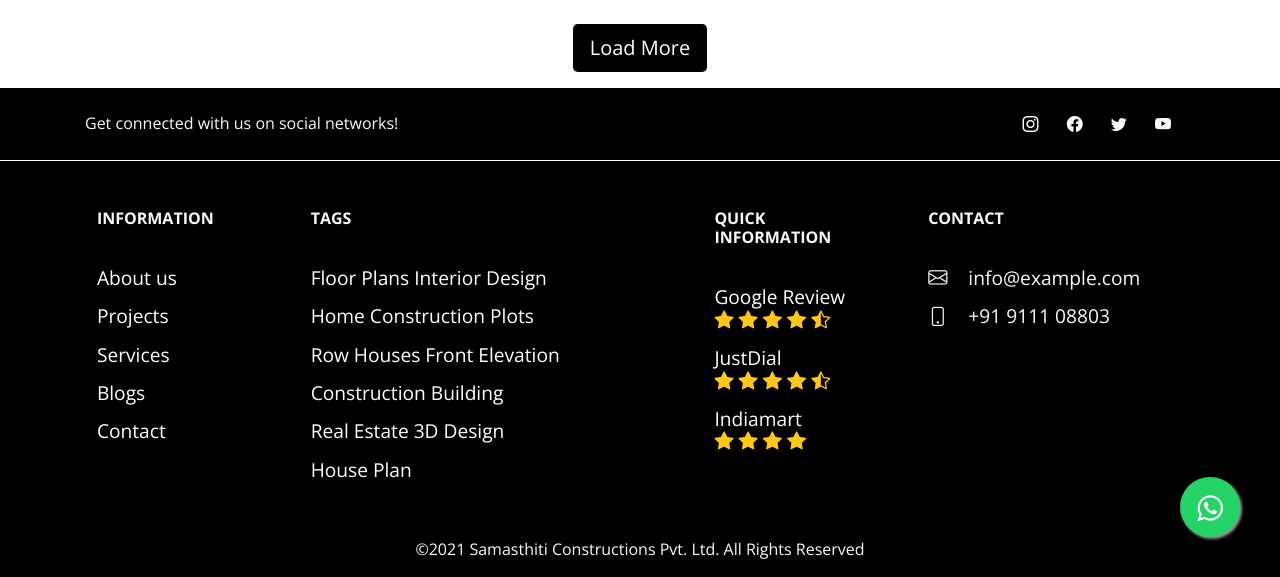
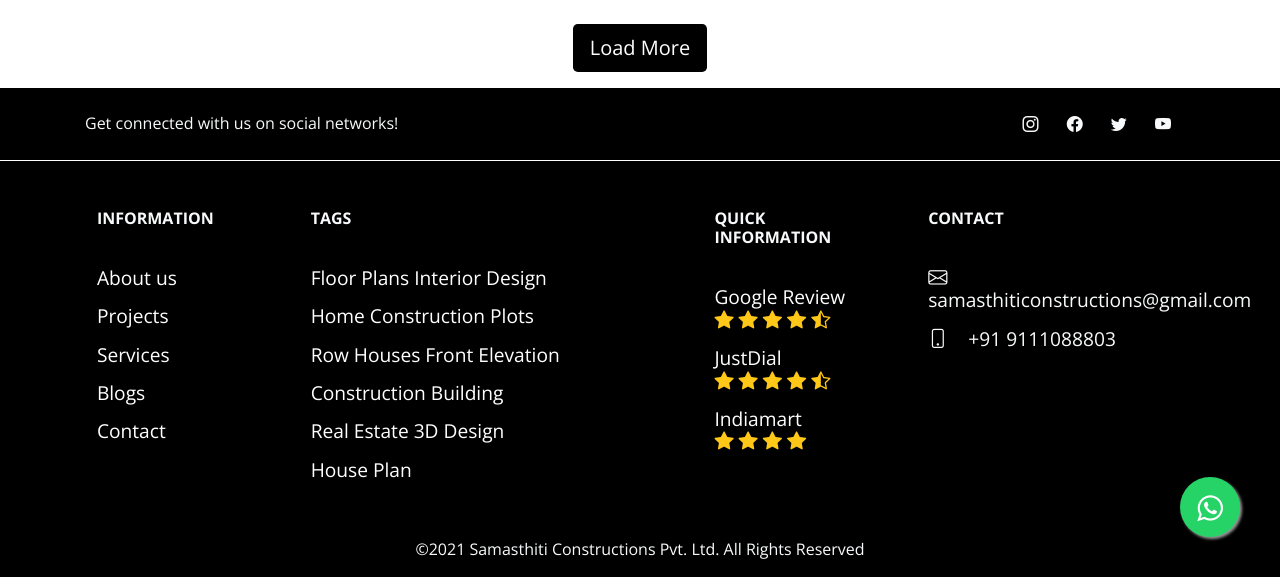
Before and after one commit to samasthiti/samasthiti, a Jekyll site: the page built from index.html, in a window 1280 px wide and 900 px high, scrolled down 2329 px, cut to the strip 323-900 px from the top of the window. Built offline with Jekyll 4.4.1, drawn with Linux system fonts in a browser that asks for light colours; nearby versions of some CDN libraries; library files that are not in the unit come from our copies; the list of posts is cut into pages by our own code; comment, search, counter and statistics services are not loaded.

Commit message:
Update footer.html

```diff
--- a/_includes/footer.html
+++ b/_includes/footer.html
@@ -144,10 +144,10 @@
 					<h6 class="text-uppercase font-weight-bold">Contact</h6>
 					<hr class="deep-purple accent-2 mb-4 mt-0 d-inline-block mx-auto" style="width: 60px;">
 					<p>
-						<i class="bi bi-envelope mr-3"></i> info@example.com
+						<i class="bi bi-envelope mr-3"></i> samasthiticonstructions@gmail.com
 					</p>
 					<p>
-						<i class="bi bi-phone mr-3"></i> +91 9111 08803
+						<i class="bi bi-phone mr-3"></i> +91 9111088803
 					</p>
 
 				</div>
```
